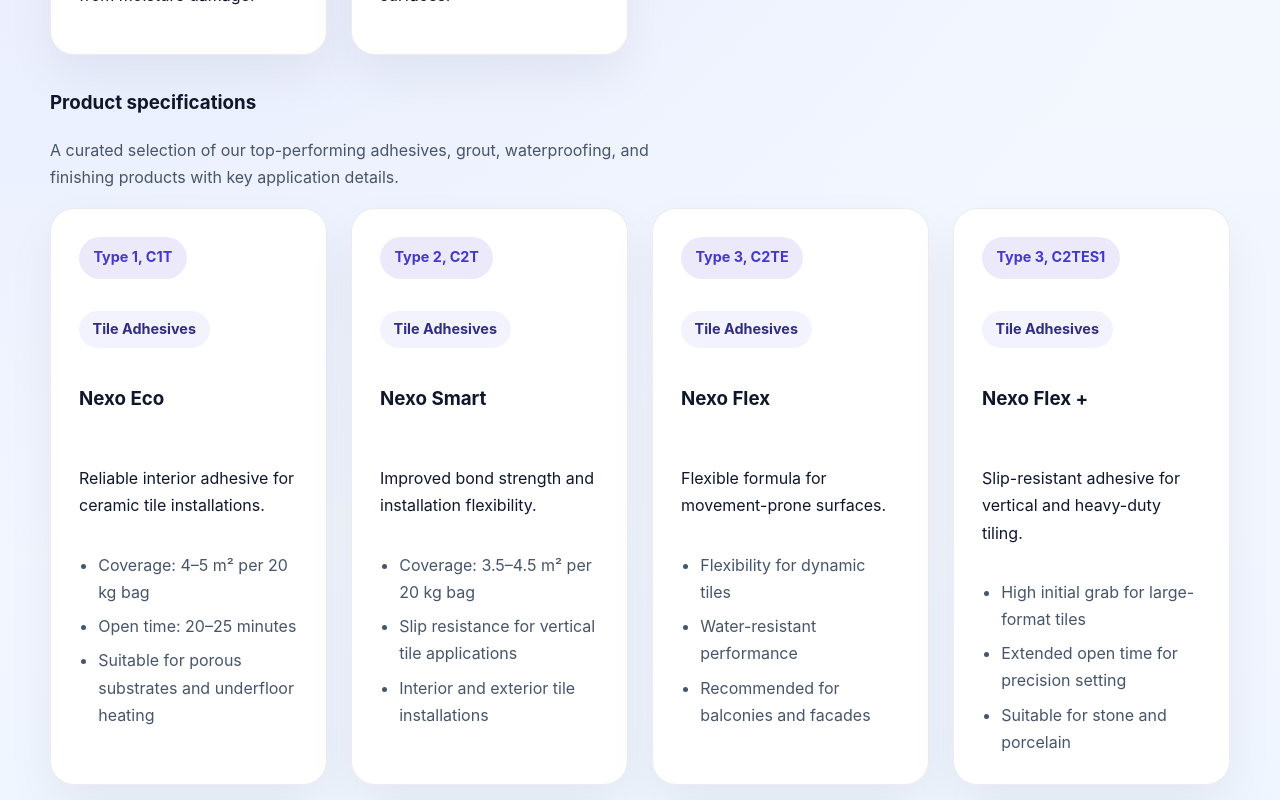
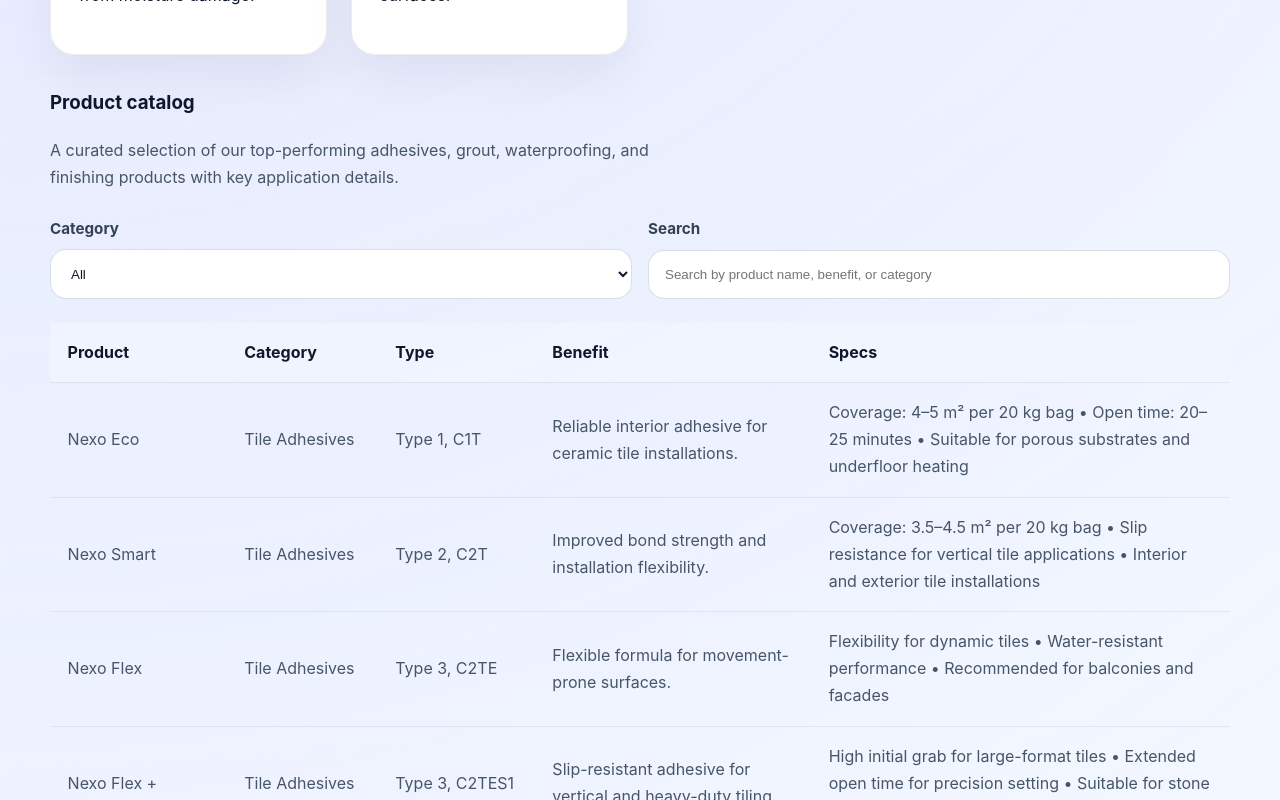
Before and after one commit to jaypalsodha/nexora, a Next.js app: page /catalog in a window 1280 px wide. Shown: the part 980-1780 px from the top of the page. Built offline with nearby package versions, Linux system fonts and the light colour scheme.

Commit message:
Add filterable catalog table and search controls

```diff
--- a/app/catalog/page.tsx
+++ b/app/catalog/page.tsx
@@ -1,6 +1,6 @@
 "use client";
 
-import { useCallback } from "react";
+import { ChangeEvent, useCallback, useMemo, useState } from "react";
 import { categories, products } from "../../lib/data";
 
 const comparisonNames = [
@@ -11,6 +11,29 @@
 ];
 
 export default function CatalogPage() {
+  const [selectedCategory, setSelectedCategory] = useState("All");
+  const [searchQuery, setSearchQuery] = useState("");
+
+  const catalogCategories = useMemo(
+    () => ["All", ...categories.map((category) => category.title)],
+    []
+  );
+
+  const filteredProducts = useMemo(
+    () =>
+      products.filter((product) => {
+        const matchesCategory =
+          selectedCategory === "All" || product.category === selectedCategory;
+        const search = searchQuery.trim().toLowerCase();
+        const matchesSearch =
+          !search ||
+          product.name.toLowerCase().includes(search) ||
+          product.benefit.toLowerCase().includes(search) ||
+          product.category.toLowerCase().includes(search);
+        return matchesCategory && matchesSearch;
+      }),
+    [selectedCategory, searchQuery]
+  );
   const handlePrint = useCallback(() => {
     window.print();
   }, []);
@@ -67,9 +90,68 @@
           </div>
 
           <div className="section-heading" style={{ marginTop: "2rem" }}>
+            <h3>Product catalog</h3>
+            <p className="section-subtitle">
+              A curated selection of our top-performing adhesives, grout, waterproofing, and finishing products with key application details.
+            </p>
+          </div>
+
+          <div className="catalog-filters">
+            <div className="filter-group">
+              <label htmlFor="category-select">Category</label>
+              <select
+                id="category-select"
+                value={selectedCategory}
+                onChange={(event: ChangeEvent<HTMLSelectElement>) => setSelectedCategory(event.target.value)}
+              >
+                {catalogCategories.map((category) => (
+                  <option key={category} value={category}>
+                    {category}
+                  </option>
+                ))}
+              </select>
+            </div>
+            <div className="filter-group">
+              <label htmlFor="search-input">Search</label>
+              <input
+                id="search-input"
+                type="search"
+                value={searchQuery}
+                onChange={(event: ChangeEvent<HTMLInputElement>) => setSearchQuery(event.target.value)}
+                placeholder="Search by product name, benefit, or category"
+              />
+            </div>
+          </div>
+
+          <div className="table-wrapper">
+            <table className="catalog-table">
+              <thead>
+                <tr>
+                  <th>Product</th>
+                  <th>Category</th>
+                  <th>Type</th>
+                  <th>Benefit</th>
+                  <th>Specs</th>
+                </tr>
+              </thead>
+              <tbody>
+                {filteredProducts.map((product) => (
+                  <tr key={product.name}>
+                    <td>{product.name}</td>
+                    <td>{product.category}</td>
+                    <td>{product.type}</td>
+                    <td>{product.benefit}</td>
+                    <td>{product.specs.join(" • ")}</td>
+                  </tr>
+                ))}
+              </tbody>
+            </table>
+          </div>
+
+          <div className="section-heading" style={{ marginTop: "2rem" }}>
             <h3>Product specifications</h3>
             <p className="section-subtitle">
-              A curated selection of our top-performing adhesives, grout, waterproofing, and finishing products with key application details.
+              A larger view of our catalog with detailed cards for every product.
             </p>
           </div>
 
--- a/app/globals.css
+++ b/app/globals.css
@@ -240,6 +240,62 @@
   display: grid;
   gap: 0.7rem;
   color: #334155;
+}
+
+.catalog-filters {
+  display: grid;
+  grid-template-columns: repeat(2, minmax(0, 1fr));
+  gap: 1rem;
+  margin: 1.5rem 0 1.5rem;
+}
+
+.filter-group {
+  display: grid;
+  gap: 0.5rem;
+}
+
+.filter-group label {
+  font-size: 0.95rem;
+  color: #334155;
+  font-weight: 700;
+}
+
+.filter-group select,
+.filter-group input {
+  width: 100%;
+  padding: 0.95rem 1rem;
+  border-radius: 1rem;
+  border: 1px solid rgba(148, 163, 184, 0.35);
+  background: #ffffff;
+  color: #0f172a;
+}
+
+.table-wrapper {
+  overflow-x: auto;
+  margin-top: 1rem;
+}
+
+.catalog-table {
+  width: 100%;
+  border-collapse: collapse;
+  min-width: 900px;
+}
+
+.catalog-table th,
+.catalog-table td {
+  padding: 1rem 1.1rem;
+  border-bottom: 1px solid rgba(148, 163, 184, 0.18);
+  text-align: left;
+}
+
+.catalog-table th {
+  font-weight: 700;
+  color: #0f172a;
+  background: rgba(241, 245, 255, 0.9);
+}
+
+.catalog-table td {
+  color: #475569;
 }
 
 .expanded-product-grid {
```
